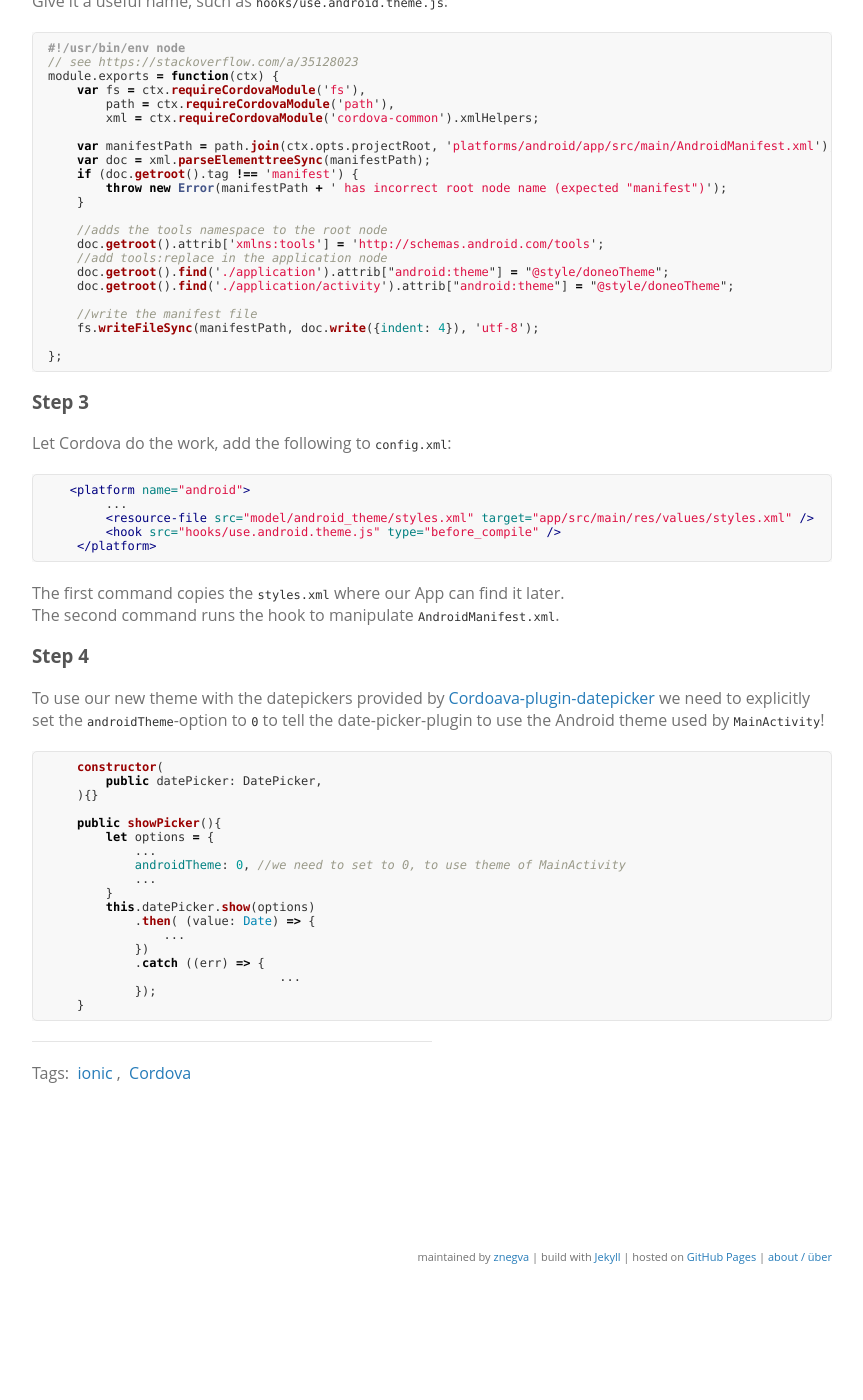
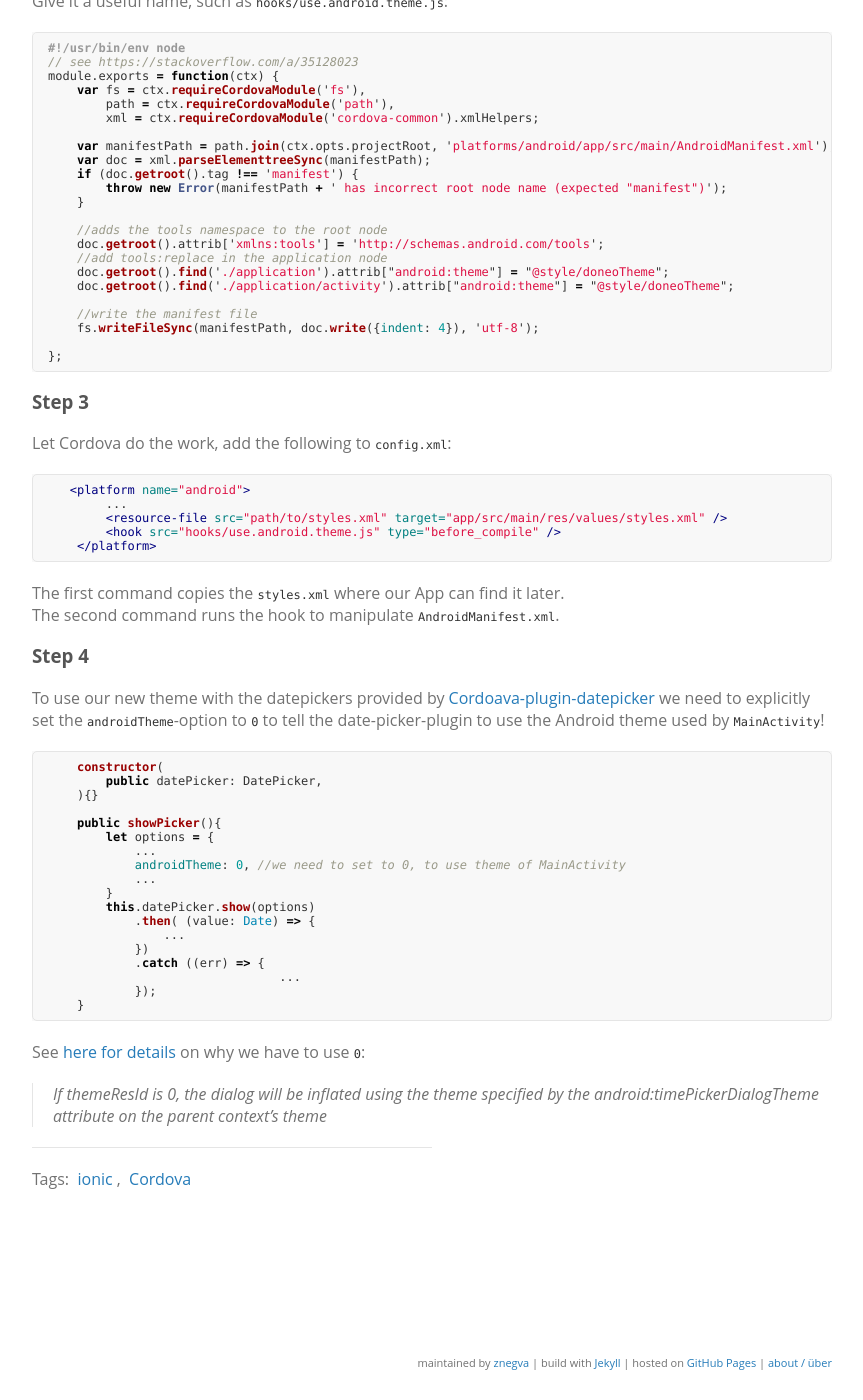
Before and after one commit to znegva/znegva.github.io, a Jekyll site: the page built from _posts/2018-01-30-android-theme-in-cordova.md, in a window 1280 px wide and 1400 px high, scrolled down 1154 px. Shown: the whole window, without its empty margins (208-1071 px from the left). Built offline with Jekyll 4.4.1, drawn with Linux system fonts in a browser that asks for light colours; the repository's description, which GitHub fills in, is left out; before the commit the page ends 2448 px from its top, so only the background shows below that.

Commit message:
fix: some more infos for android-theme with cordova post

````diff
--- a/_posts/2018-01-30-android-theme-in-cordova.md
+++ b/_posts/2018-01-30-android-theme-in-cordova.md
@@ -90,7 +90,7 @@ Let Cordova do the work, add the following to `config.xml`:
 ```xml
    <platform name="android">
         ...
-        <resource-file src="model/android_theme/styles.xml" target="app/src/main/res/values/styles.xml" />
+        <resource-file src="path/to/styles.xml" target="app/src/main/res/values/styles.xml" />
         <hook src="hooks/use.android.theme.js" type="before_compile" />
     </platform>
 ```
@@ -123,3 +123,7 @@ to use the Android theme used by `MainActivity`!
             });
     }
 ```
+
+See [here for details](https://developer.android.com/reference/android/app/TimePickerDialog.html)
+on why we have to use `0`:
+> If themeResId is 0, the dialog will be inflated using the theme specified by the android:timePickerDialogTheme attribute on the parent context's theme
````
